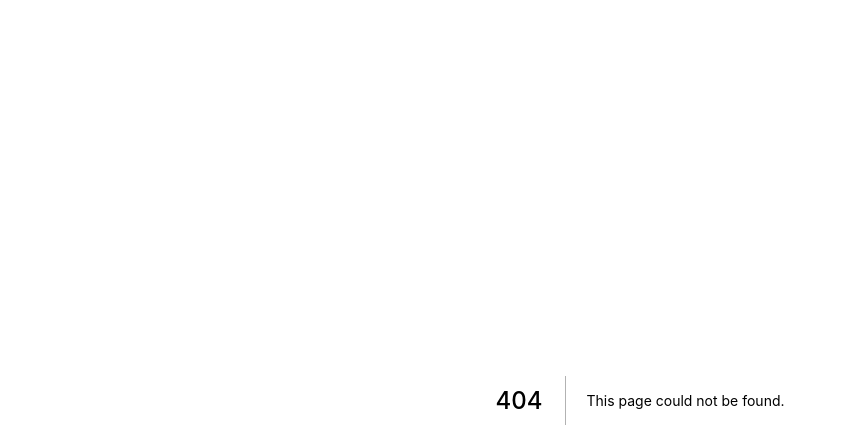
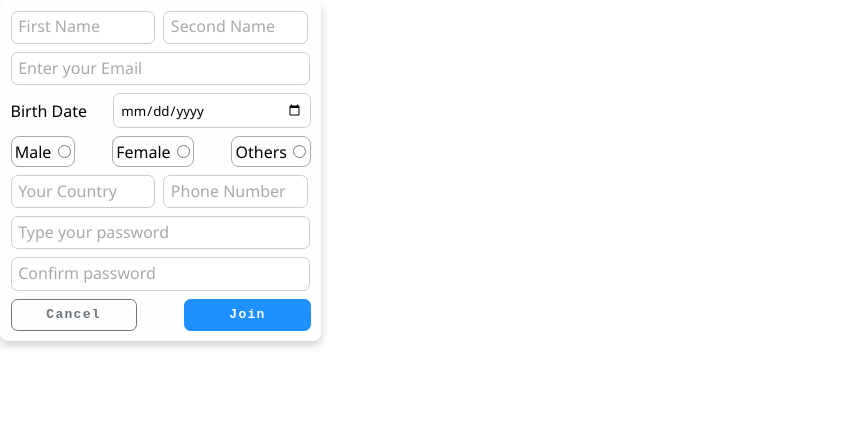
Before and after one commit to Swaraj-Deep/cloneFrontend, a Next.js app: page /register/driver in a window 1280 px wide. Before the commit this address had no page. Shown: the top 448 px of the page, without its empty margins (0-847 px from the left). Built offline with nearby package versions, Linux system fonts and the light colour scheme.

Commit message:
Add Driver page

```diff
--- a/components/Registration/DriverRegistration/DriverRegistration.js
+++ b/components/Registration/DriverRegistration/DriverRegistration.js
@@ -1,5 +1,182 @@
-export default function DriverRegistration() {
-  return <>
-    Driver Registration
-  </>
+import {useState} from "react";
+import {
+  getUserRegistrationInitialState
+} from "../../../states/initialStates/getInitialStates/userRegistrationInitialState";
+import styles from "./DriverRegistration.module.css";
+import FormCreator from "../../../creators/FormCreator";
+
+export default function DriverRegistration(props) {
+  const [formState, setFormState] = useState(getUserRegistrationInitialState());
+  const config = {
+    layout: {
+      firstName: {
+        id: 'inpFstNm',
+        labelText: 'First Name',
+        labelFor: 'firstName',
+        formState,
+        inputValue: formState.firstName,
+        inputOnChange: setFormState,
+        type: "text",
+        placeholder: "First Name",
+        required: true,
+        inputClassName: `${styles.sizeMd}`,
+        labelClassName: ``,
+        className: ``
+      }, lastName: {
+        id: 'inpLstNm',
+        labelText: 'Last Name',
+        labelFor: 'lastName',
+        inputValue: formState.lastName,
+        inputOnChange: setFormState,
+        type: "text",
+        placeholder: "Second Name",
+        required: true,
+        inputClassName: `${styles.sizeMd}`,
+        labelClassName: ``,
+        className: ``
+      }, email: {
+        id: 'inpEml',
+        labelText: 'Email',
+        labelFor: 'email',
+        inputValue: formState.email,
+        inputOnChange: setFormState,
+        type: "email",
+        placeholder: "Enter your Email",
+        required: true,
+        inputClassName: `${styles.sizeLg}`,
+        labelClassName: ``,
+        className: ``
+      }, dob: {
+        id: 'inpDOB',
+        labelText: 'Birth Date',
+        labelFor: 'dob',
+        inputValue: formState.dob,
+        inputOnChange: setFormState,
+        type: "date",
+        maxVal: (function () {
+          const now = new Date();
+          return now.toISOString().substring(0, 10);
+        })(),
+        required: true,
+        displayLabel: true,
+        inputClassName: `${styles.sizeMdDOB}`,
+        labelClassName: ``,
+        className: `${styles.flexBasis100} d-flex align-items-center justify-contents-space-between`
+      }, gender: {
+        id: 'inpGdr',
+        labelText: 'Gender',
+        type: "radio",
+        displayLabel: false,
+        className: `${styles.flexBasis100} d-flex align-items-center justify-contents-space-between`,
+        labelClassName: '',
+        buttons: [{
+          id: 'inpMl',
+          labelFor: 'male',
+          labelText: 'Male',
+          inputValue: 'm',
+          inputOnChange: setFormState,
+          inputClassName: ``,
+          labelClassName: `${styles.paddingMdRight}`,
+          className: function () {
+            return `border d-flex align-items-center ${styles.paddingSm} ${this.inputValue === formState.gender ? styles.borderActive : ''}`
+          }
+        }, {
+          id: 'inpFml',
+          labelFor: 'female',
+          labelText: 'Female',
+          inputValue: 'f',
+          inputOnChange: setFormState,
+          inputClassName: ``,
+          labelClassName: `${styles.paddingMdRight}`,
+          className: function () {
+            return `border d-flex align-items-center ${styles.paddingSm} ${this.inputValue === formState.gender ? styles.borderActive : ''}`
+          }
+        }, {
+          id: 'inpOth',
+          labelFor: 'others',
+          labelText: 'Others',
+          inputValue: 'o',
+          inputOnChange: setFormState,
+          inputClassName: ``,
+          labelClassName: `${styles.paddingMdRight}`,
+          className: function () {
+            return `border d-flex align-items-center ${styles.paddingSm} ${this.inputValue === formState.gender ? styles.borderActive : ''}`
+          }
+        }]
+      }, country: {
+        id: 'inpCty',
+        labelText: 'Country',
+        labelFor: 'country',
+        inputValue: formState.country,
+        inputOnChange: setFormState,
+        type: "text",
+        placeholder: "Your Country",
+        required: true,
+        inputClassName: `${styles.sizeMd}`,
+        labelClassName: ``,
+        className: ``
+      }, phone: {
+        id: 'inpPhn',
+        labelText: 'Phone',
+        labelFor: 'phone',
+        inputValue: formState.phone,
+        inputOnChange: setFormState,
+        type: "tel",
+        pattern: "[0-9]{10}",
+        placeholder: "Phone Number",
+        required: true,
+        inputClassName: `${styles.sizeMd}`,
+        labelClassName: ``,
+        className: ``
+      }, password: {
+        id: 'inpPass',
+        labelText: 'Password',
+        labelFor: 'password',
+        inputValue: formState.password,
+        inputOnChange: setFormState,
+        type: "password",
+        placeholder: "Type your password",
+        required: true,
+        inputClassName: `${styles.sizeLg}`,
+        labelClassName: ``,
+        className: ``
+      }, confirmPassword: {
+        id: 'inpCnfPass',
+        labelText: 'Confirm Password',
+        labelFor: 'confirmPassword',
+        inputValue: formState.confirmPassword,
+        inputOnChange: setFormState,
+        type: "password",
+        placeholder: "Confirm password",
+        required: true,
+        inputClassName: `${styles.sizeLg}`,
+        labelClassName: ``,
+        className: ``
+      }
+    }, buttons: {
+      className: `${styles.flexBasis100} d-flex align-items-center justify-contents-space-between`, data: [{
+        id: 'btn2',
+        btnText: "Cancel",
+        btnStyle: "secondaryOutline",
+        btnType: "reset",
+        disabled: false,
+        className: `${styles.sizeMd}`,
+        onClick: () => console.log('Reset'),
+      }, {
+        id: 'btn1',
+        btnText: "Join",
+        btnStyle: "primary",
+        btnType: "submit",
+        disabled: false,
+        onClick: () => console.log('Submit'),
+        className: `${styles.sizeMd}`
+      }]
+    }
+  };
+  const onSubmit = (e) => console.log(e);
+  const onReset = (e) => setFormState(getUserRegistrationInitialState);
+
+
+  return <FormCreator onSubmit={onSubmit} onReset={onReset} config={config} formState={formState}
+                      formClassName={`d-flex flex-row flex-wrap align-items-center card ${styles.formBackground} ${styles.formWidth} ${styles.gap} ${styles.padding}`}/>
 }
--- a/components/Registration/DriverRegistration/DriverRegistration.module.css
+++ b/components/Registration/DriverRegistration/DriverRegistration.module.css
@@ -0,0 +1,43 @@
+.gap {
+  gap: 0.5em;
+}
+
+.flexBasis100 {
+  flex-basis: 100%;
+}
+
+.padding {
+  padding: 0.66em;
+}
+
+.paddingSm {
+  padding: 0.2em;
+}
+
+.paddingMdRight {
+  padding-right: 0.4em;
+}
+
+.borderActive {
+  border-color: dodgerblue;
+}
+
+.formWidth {
+  width: 300px
+}
+
+.formBackground {
+  background: #fefefe;
+}
+
+.sizeMd {
+  width: 9.7em;
+}
+
+.sizeMdDOB {
+  width: 13.7em;
+}
+
+.sizeLg {
+  width: 21.3em;
+}
--- /dev/null
+++ b/pages/register/driver/index.js
@@ -0,0 +1,3 @@
+import DriverRegistration from "../../../components/Registration/DriverRegistration";
+
+export default DriverRegistration;
```
